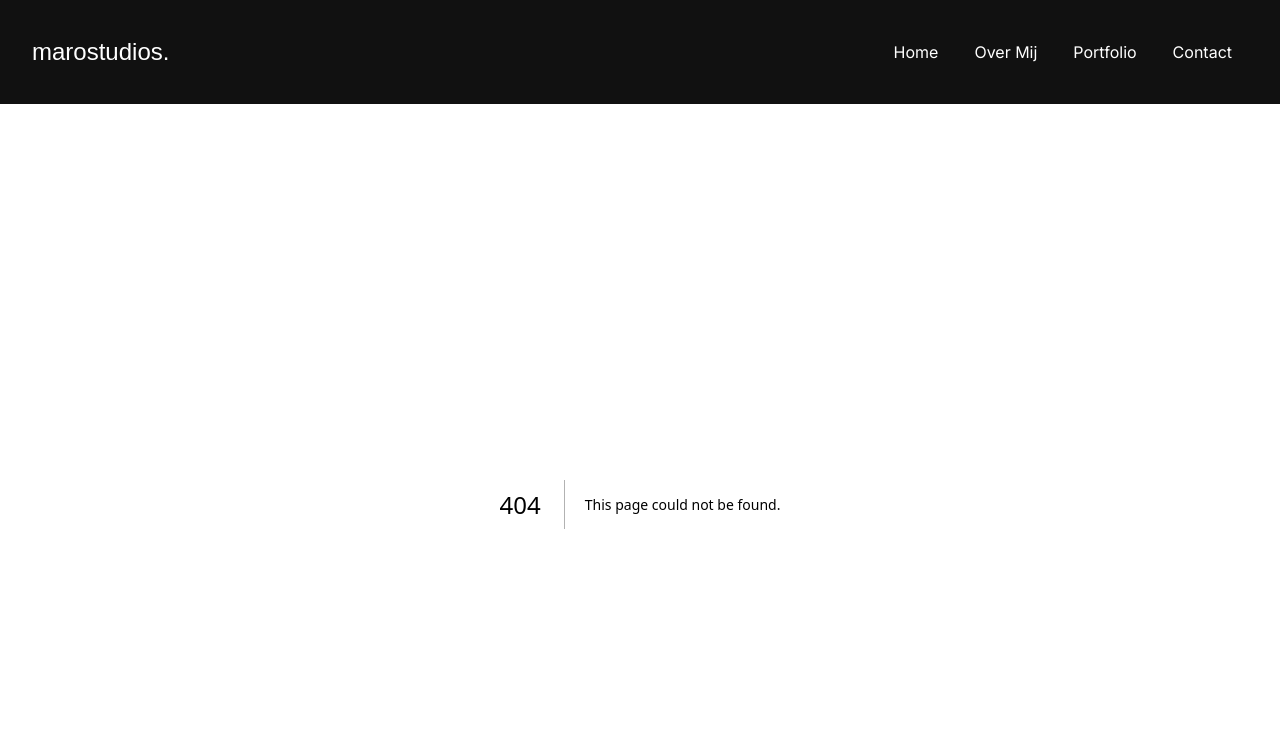
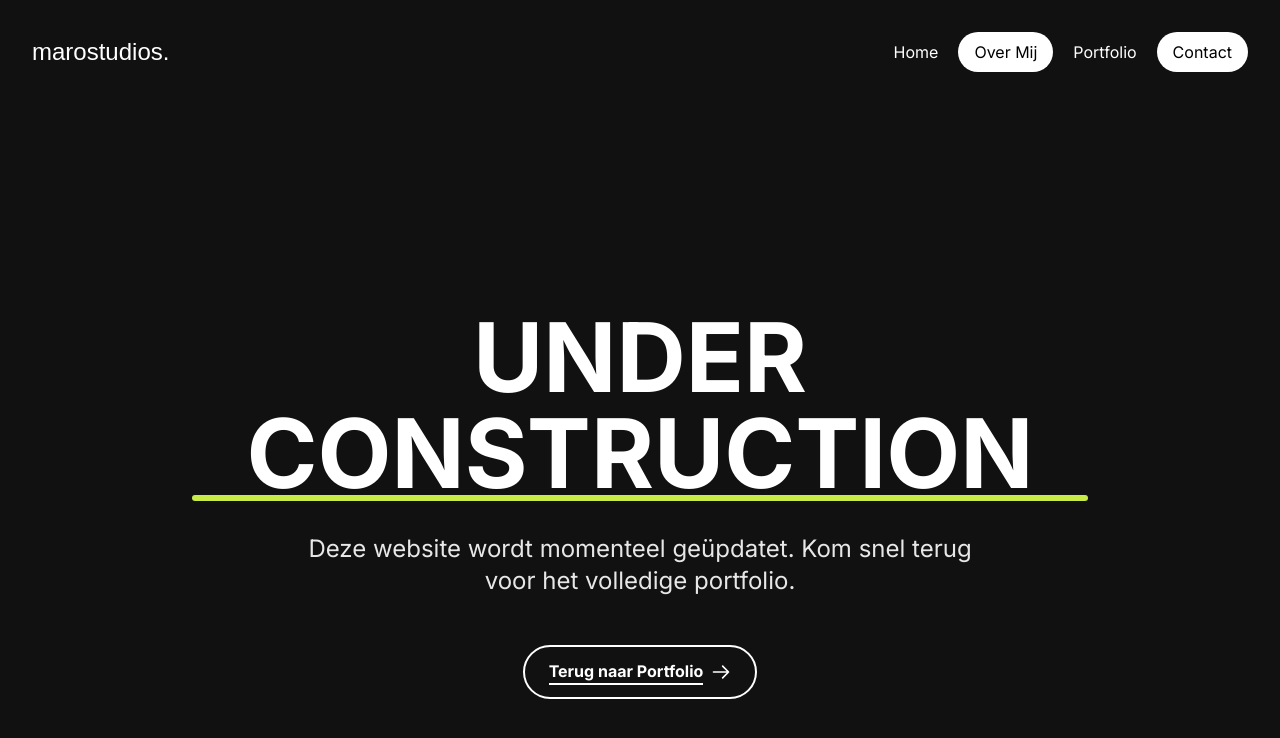
Before and after one commit to marino2003/marostudios_portfolio, a Next.js app: page /under-construction in a window 1280 px wide. Before the commit this address had no page. Shown: the top 738 px of the page. Built offline with nearby package versions, Linux system fonts and the light colour scheme; a web font is replaced by a local one.

Commit message:
under construction page

```diff
--- a/app/components/layout/Header.js
+++ b/app/components/layout/Header.js
@@ -11,9 +11,9 @@ export default function Header() {
 
   const navItems = [
     { href: '/', label: 'Home' },
-    { href: '/over-mij', label: 'Over Mij' },
+    { href: '/under-construction', label: 'Over Mij' },
     { href: '/portfolio', label: 'Portfolio' },
-    { href: '/contact', label: 'Contact' }
+    { href: '/under-construction', label: 'Contact' }
     // { href: '/drafts', label: 'Drafts' } // Uncomment this line to add drafts to navigation
   ];
 
--- /dev/null
+++ b/app/under-construction/page.js
@@ -0,0 +1,56 @@
+'use client';
+
+import { motion } from 'motion/react';
+import Link from 'next/link';
+
+export default function UnderConstruction() {
+  return (
+    <div className="min-h-screen flex flex-col items-center justify-center px-4 sm:px-6 lg:px-8 text-center">
+      <div className="max-w-4xl mx-auto">
+        <motion.div
+          initial={{ opacity: 0, y: 20 }}
+          animate={{ opacity: 1, y: 0 }}
+          transition={{ duration: 0.7, ease: [0.25, 0.1, 0.25, 1] }}
+        >
+          <h1 className="text-5xl sm:text-6xl md:text-7xl lg:text-8xl font-bold text-white font-inter uppercase mb-6 sm:mb-8 relative inline-block group">
+            <span className="relative z-10">Under Construction</span>
+            <span className="absolute bottom-0 left-0 w-0 h-1.5 bg-[#C7EA46] rounded-full animate-draw-line group-hover:w-full transition-all duration-500"></span>
+          </h1>
+        </motion.div>
+
+        <motion.p
+          className="text-lg sm:text-xl md:text-2xl text-white/90 mb-8 sm:mb-12 max-w-2xl mx-auto font-inter"
+          initial={{ opacity: 0, y: 20 }}
+          animate={{ opacity: 1, y: 0 }}
+          transition={{ duration: 0.7, delay: 0.1, ease: [0.25, 0.1, 0.25, 1] }}
+        >
+          Deze website wordt momenteel geüpdatet. Kom snel terug voor het volledige portfolio.
+        </motion.p>
+
+        <motion.div
+          initial={{ opacity: 0, y: 20 }}
+          animate={{ opacity: 1, y: 0 }}
+          transition={{ duration: 0.7, delay: 0.2, ease: [0.25, 0.1, 0.25, 1] }}
+        >
+          <Link
+            href="/portfolio"
+            className="inline-flex items-center px-6 py-3 border-2 border-white text-white rounded-full hover:bg-white hover:text-black transition-all duration-500 font-inter font-bold group"
+          >
+            <span className="border-b-2 border-white group-hover:border-transparent transition-all duration-300">
+              Terug naar Portfolio
+            </span>
+            <svg
+              className="ml-2 w-5 h-5 group-hover:-rotate-12 transition-transform duration-300"
+              fill="none"
+              stroke="currentColor"
+              viewBox="0 0 24 24"
+              xmlns="http://www.w3.org/2000/svg"
+            >
+              <path strokeLinecap="round" strokeLinejoin="round" strokeWidth={2} d="M14 5l7 7m0 0l-7 7m7-7H3" />
+            </svg>
+          </Link>
+        </motion.div>
+      </div>
+    </div>
+  );
+}
```
